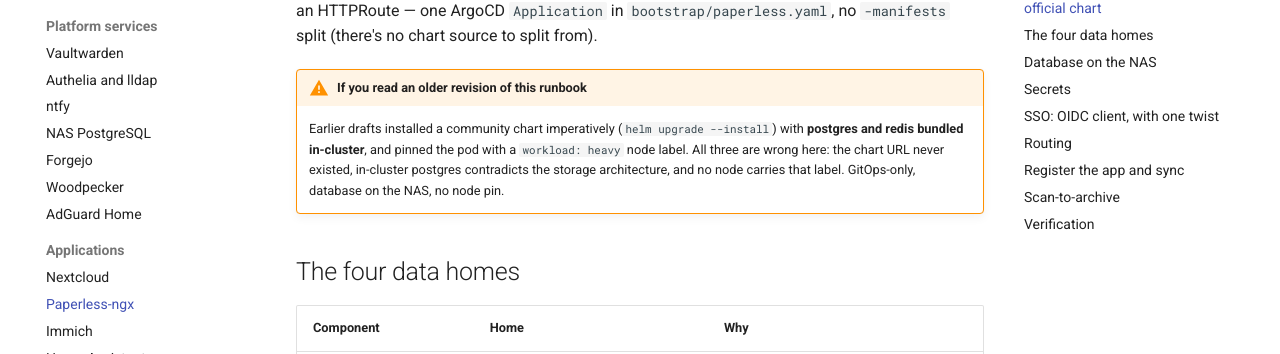
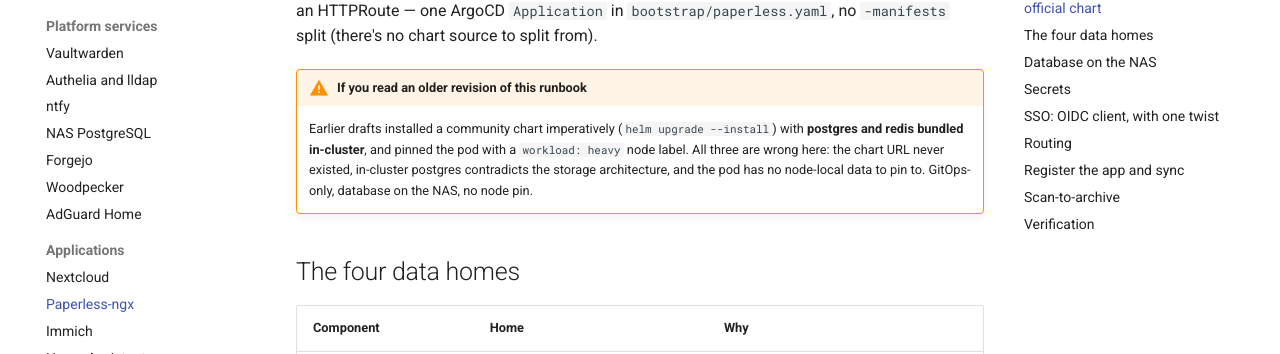
Before and after one commit to alivenda/homelab-docs, an MkDocs documentation site: the page built from docs/deploy/paperless.md, in a window 1280 px wide and 900 px high, scrolled down 834 px. Shown: the part 118-472 px from the top of the window. Built offline with MkDocs 1.6.1 and Material for MkDocs 9.7.7, drawn with Linux system fonts in a browser that asks for light colours; comment, search, counter and statistics services are not loaded.

Commit message:
Correct node-placement notes for Paperless and ruby
Paperless has no node pin, ruby has a control-plane taint from the
homelab-ansible inventory, and emerald does carry workload=heavy. The
prerequisites, k3s build, and Paperless pages said otherwise.

```diff
--- a/docs/deploy/paperless.md
+++ b/docs/deploy/paperless.md
@@ -34,8 +34,8 @@ Service, an HTTPRoute — one ArgoCD `Application` in `bootstrap/paperless.yaml`
     Earlier drafts installed a community chart imperatively (`helm upgrade --install`)
     with **postgres and redis bundled in-cluster**, and pinned the pod with a
     `workload: heavy` node label. All three are wrong here: the chart URL never
-    existed, in-cluster postgres contradicts the storage architecture, and no node
-    carries that label. GitOps-only, database on the NAS, no node pin.
+    existed, in-cluster postgres contradicts the storage architecture, and the pod
+    has no node-local data to pin to. GitOps-only, database on the NAS, no node pin.
 
 ## The four data homes
 
```
Also changed, not shown: docs/get-started/prerequisites.md (+1 -1 lines), 1 other file.
